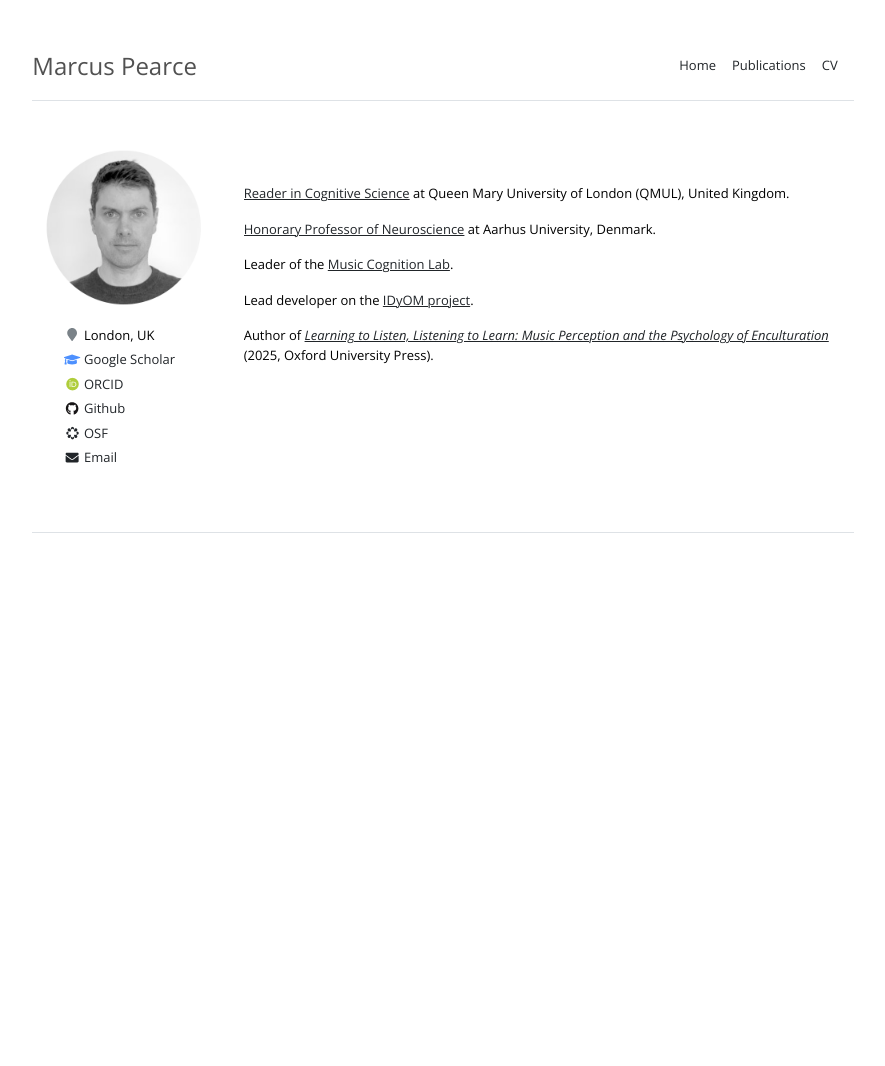
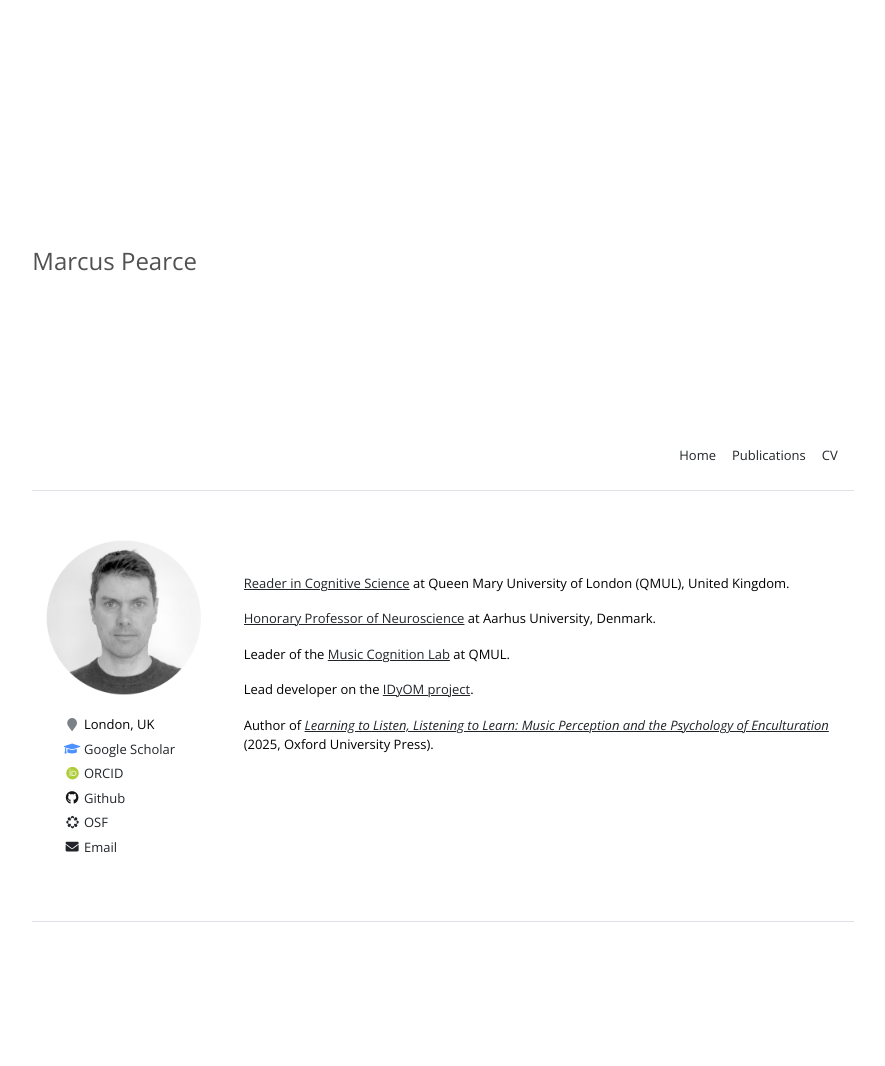
Before and after one commit to mtpearce/mtpearce.github.io, a Jekyll site: the page built from index.md, in a window 1280 px wide. Shown: the whole page, without its empty margins (197-1082 px from the left). Built offline with Jekyll 4.4.1, drawn with Linux system fonts in a browser that asks for light colours; nearby versions of some CDN libraries; some web fonts are replaced; before the commit the page ends 900 px from its top, so only the background shows below that.

Commit message:
Update home page

```diff
--- a/_sass/main.scss
+++ b/_sass/main.scss
@@ -86,8 +86,9 @@ li:not(:last-child) {
     font-family: 'Open Sans', sans-serif;
     font-weight: 400;
     margin-bottom: 0;
+    margin-top: 30em;
     border: none;
-    padding:100em 0 0em 0em;
+    padding:100em 0em 0em 0em;
     // text-transform: uppercase;
 }
 
--- a/index.md
+++ b/index.md
@@ -7,7 +7,7 @@ title: "Home"
 
 <a href="https://pure.au.dk/portal/en/persons/marcus-pearce(f0db7f72-b766-44d2-aece-e5f85ddbf172).html">Honorary Professor of Neuroscience</a> at Aarhus University, Denmark.
 
-Leader of the <a href="http://music-cognition.eecs.qmul.ac.uk">Music Cognition Lab</a>.
+Leader of the <a href="http://music-cognition.eecs.qmul.ac.uk">Music Cognition Lab</a> at QMUL.
 
 Lead developer on the <a href="https://www.marcus-pearce.com/idyom">IDyOM project</a>.
 
```
